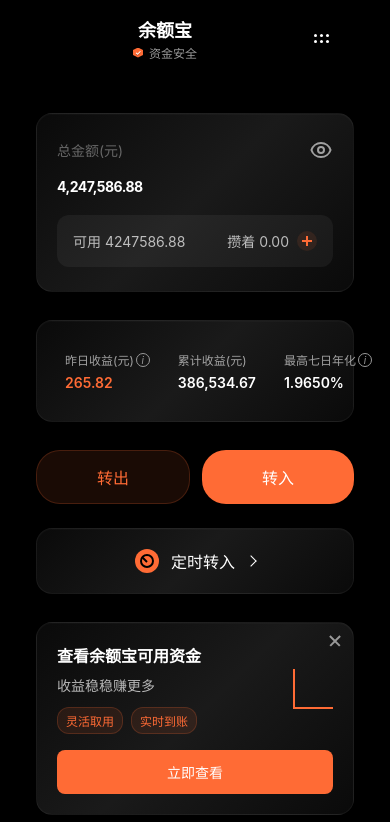
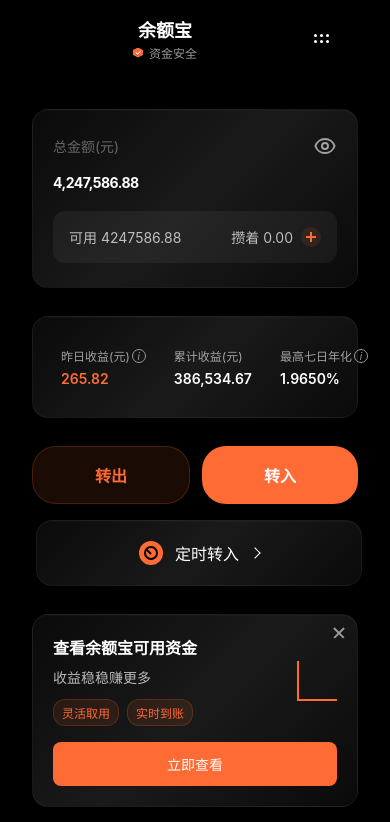
Before and after one commit to RoyLmy/yuebao-app, a website: page index.html in a window 390 px wide. Shown: the top 822 px of the page. Drawn offline with Linux system fonts and the light colour scheme.

Commit message:
优化页面布局适配iPhone 15全系列 - 减少边距充分利用屏幕空间，增大余额字体，统一模块间距，完美填充页面

```diff
--- a/index.html
+++ b/index.html
@@ -10,7 +10,7 @@
     <link rel="apple-touch-icon" href="./icon-192.png">
     <link rel="manifest" href="./manifest.json">
     <title>支付宝宝</title>
-            <link rel="stylesheet" href="style.css?v=20241219bb">
+            <link rel="stylesheet" href="style.css?v=20241219bc">
     <meta http-equiv="Cache-Control" content="no-cache, no-store, must-revalidate">
     <meta http-equiv="Pragma" content="no-cache">
     <meta http-equiv="Expires" content="0">
--- a/style.css
+++ b/style.css
@@ -144,7 +144,31 @@
     }
 
     .scrollable-content {
+        padding: 6px 0;
+    }
+
+    .balance-card {
+        margin: 8px 6px 12px 6px;
+        width: calc(100% - 12px);
+        padding: 20px 16px;
+    }
+
+    .auto-transfer,
+    .weekly-section,
+    .stable-finance-section,
+    .money-upgrade-section,
+    .experience-section,
+    .promo-card,
+    .zero-money-section,
+    .earnings-info {
+        margin: 0 6px 12px 6px;
+        width: calc(100% - 12px);
         padding: 16px;
+    }
+
+    .action-buttons {
+        margin: 0 6px 12px 6px;
+        width: calc(100% - 12px);
     }
 
     .daily-item {
@@ -159,7 +183,7 @@
     }
 
     .balance-amount {
-        font-size: 30px;
+        font-size: 44px;
     }
 }
 
@@ -373,7 +397,7 @@
 
 /* 主页面样式 */
 .scrollable-content {
-    padding: 16px;
+    padding: 8px 0;
     background: transparent;
     min-height: calc(100vh - 44px);
 }
@@ -383,8 +407,8 @@
     background: linear-gradient(135deg, #0a0a0a 0%, #1a1a1a 50%, #0a0a0a 100%);
     border-radius: 16px;
     padding: 24px 20px;
-    margin: 16px 16px 20px 16px;
-    width: calc(100% - 32px);
+    margin: 12px 12px 16px 12px;
+    width: calc(100% - 24px);
     box-sizing: border-box;
     border: 1px solid rgba(255, 255, 255, 0.05);
     box-shadow:
@@ -397,8 +421,8 @@
     background: linear-gradient(135deg, #0a0a0a 0%, #1a1a1a 50%, #0a0a0a 100%);
     border-radius: 16px;
     padding: 20px;
-    margin: 0 16px 24px 16px;
-    width: calc(100% - 32px);
+    margin: 0 12px 16px 12px;
+    width: calc(100% - 24px);
     box-sizing: border-box;
     border: 1px solid rgba(255, 255, 255, 0.05);
     box-shadow:
@@ -417,8 +441,8 @@
     background: linear-gradient(135deg, #0a0a0a 0%, #1a1a1a 50%, #0a0a0a 100%);
     border-radius: 16px;
     padding: 20px;
-    margin: 0 16px 24px 16px;
-    width: calc(100% - 32px);
+    margin: 0 12px 16px 12px;
+    width: calc(100% - 24px);
     box-sizing: border-box;
     border: 1px solid rgba(255, 255, 255, 0.05);
     box-shadow:
@@ -437,7 +461,7 @@
 }
 
 .balance-amount {
-    font-size: 40px;
+    font-size: 48px;
     font-weight: 700;
     margin-bottom: 20px;
     color: #ffffff;
@@ -472,21 +496,46 @@
     gap: 8px;
 }
 
-/* 适配iPhone 15 Pro Max */
+/* 适配iPhone 15 Pro Max和Plus */
 @media screen and (min-width: 430px) {
     .balance-amount {
-        font-size: 36px;
+        font-size: 52px;
     }
 
     .balance-details {
         font-size: 15px;
+        padding: 18px;
+    }
+
+    .balance-card {
+        margin: 12px 8px 16px 8px;
+        width: calc(100% - 16px);
+        padding: 28px 24px;
+    }
+
+    .auto-transfer,
+    .weekly-section,
+    .stable-finance-section,
+    .money-upgrade-section,
+    .experience-section,
+    .promo-card,
+    .zero-money-section,
+    .earnings-info {
+        margin: 0 8px 16px 8px;
+        width: calc(100% - 16px);
+        padding: 24px;
+    }
+
+    .action-buttons {
+        margin: 0 8px 16px 8px;
+        width: calc(100% - 16px);
     }
 }
 
 /* 适配iPhone 15 Pro */
-@media screen and (min-width: 393px) {
+@media screen and (min-width: 393px) and (max-width: 429px) {
     .balance-amount {
-        font-size: 34px;
+        font-size: 50px;
     }
 
     .balance-details {
@@ -701,6 +750,8 @@
 .scheduled-amount-section {
     padding: 24px 16px;
     border-bottom: 1px solid rgba(255, 255, 255, 0.1);
+    width: calc(100% - 32px);
+    box-sizing: border-box;
 }
 
 .amount-label {
@@ -760,6 +811,8 @@
 .payment-method-section {
     padding: 16px;
     border-bottom: 1px solid rgba(255, 255, 255, 0.1);
+    width: 100%;
+    box-sizing: border-box;
 }
 
 .method-item {
@@ -789,6 +842,8 @@
 .schedule-time-section {
     padding: 16px;
     border-bottom: 1px solid rgba(255, 255, 255, 0.1);
+    width: 100%;
+    box-sizing: border-box;
 }
 
 .time-item {
@@ -972,18 +1027,24 @@
 .action-buttons {
     display: flex;
     gap: 12px;
-    margin: 0 16px 24px 16px;
+    margin: 0 12px 16px 12px;
+    width: calc(100% - 24px);
+    box-sizing: border-box;
 }
 
 .btn-primary, .btn-secondary {
     flex: 1;
-    padding: 14px;
+    padding: 16px 20px;
     border-radius: 24px;
     font-size: 16px;
-    font-weight: 500;
+    font-weight: 600;
     border: none;
     cursor: pointer;
     transition: all 0.3s ease;
+    min-height: 52px;
+    display: flex;
+    align-items: center;
+    justify-content: center;
 }
 
 .btn-primary {
```
